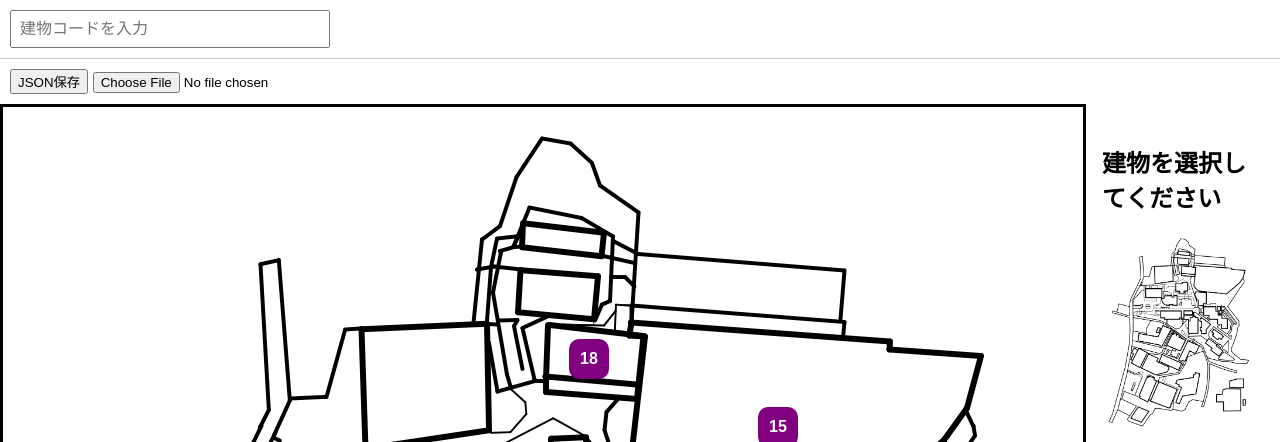
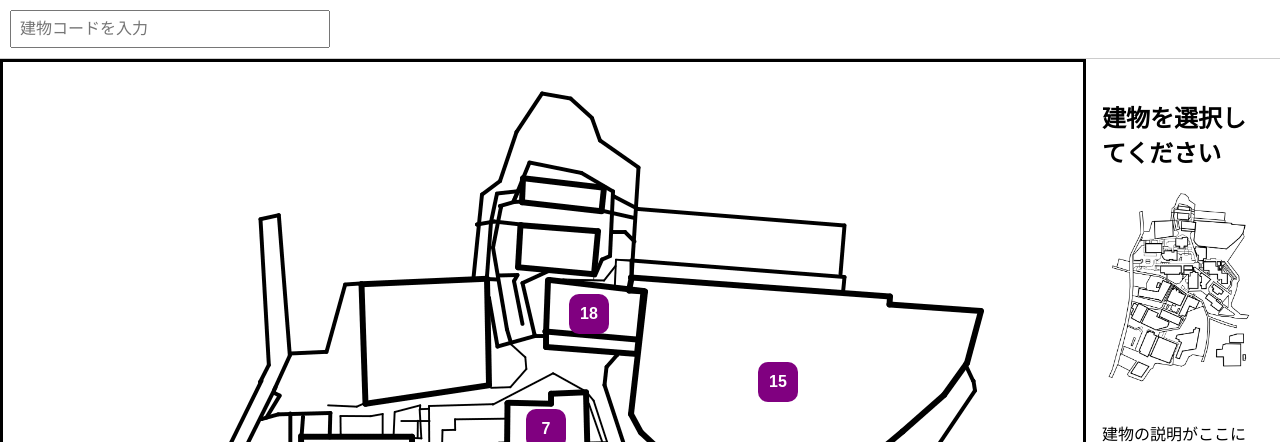
Before and after one commit to yuuto666-a11y/-, a Flask app: page / in a window 1280 px wide. Shown: the top 442 px of the page. Run offline with Flask 3, Linux system fonts and the light colour scheme.

Commit message:
Update index.html

```diff
--- a/practice/templates/index.html
+++ b/practice/templates/index.html
@@ -15,13 +15,6 @@
 </div>
 <body>
 
-<div class="toolbar">
-    <button id="saveBtn">JSON保存</button>
-
-    <input type="file"
-           id="loadFile"
-           accept=".json">
-</div>
 
 <div class="container">
 
```
